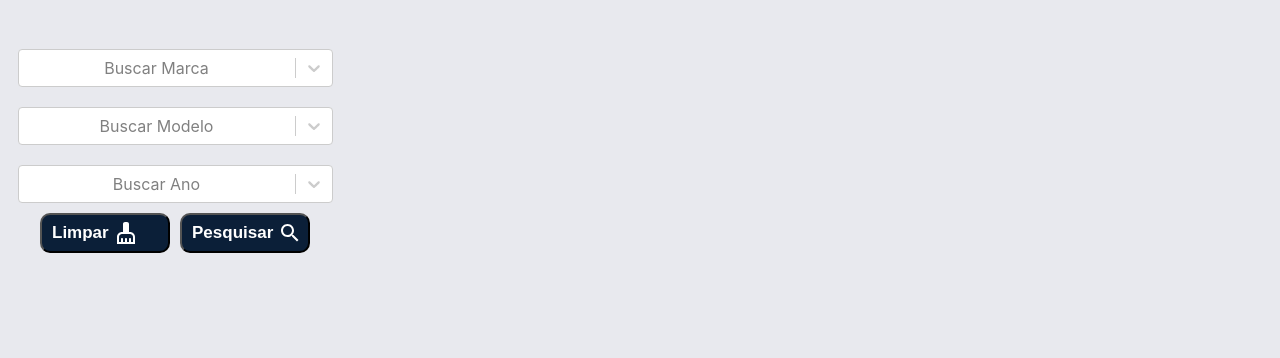
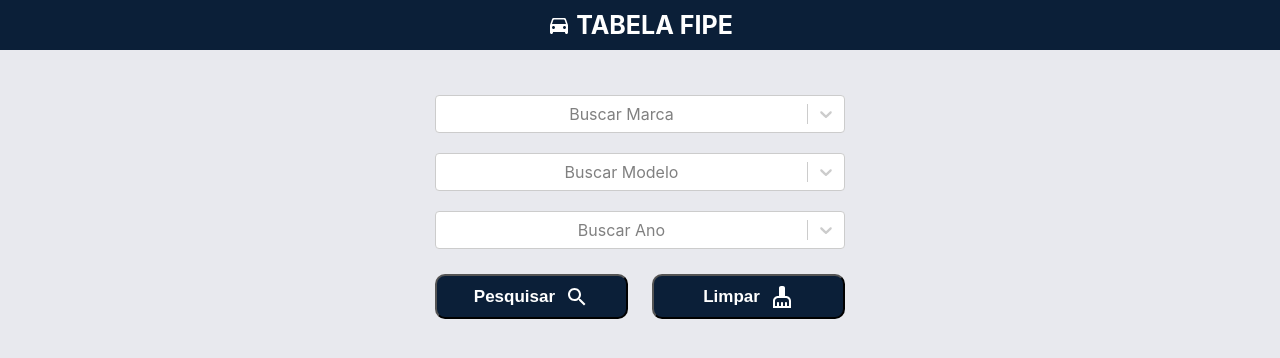
Before and after one commit to gabrielp1999/tabela-fibe-react, a React (Create React App) app: page / in a window 1280 px wide. Shown: the top 358 px of the page. Built offline with nearby package versions, Linux system fonts and the light colour scheme; no server answers.

Commit message:
finalizando

```diff
--- a/src/App.css
+++ b/src/App.css
@@ -6,6 +6,25 @@ body {
   margin: 0px;
   padding: 0px;
 }
+
+.nav-bar {
+  height: 50px;
+  width: 100vw;
+  font-size: 25px;
+  background-color: #0b1f38;
+  margin-bottom: 15px;
+  display: flex;
+  justify-content: center;
+  align-items: center;
+  font-weight: bold;
+  color: #fff;
+  gap: 5px;
+}
+.icon-car {
+  color: #fff;
+}
+
+
 .App {
   text-align: center;
 }
@@ -15,11 +34,12 @@ body {
   justify-content: center;
   align-items: center;
   flex-direction: column;
-  margin-top: 30px;
+  width: 90vw;
+  margin: 0 auto;
 }
 
 .select {
-  width: 90%;
+  width: 100%;
   margin: 10px 0;
 }
 
@@ -29,23 +49,25 @@ body {
 
 .buttons {
   display: flex;
-  justify-content: center;
+  justify-content: space-between;
   gap: 5px;
-  width: 250px;
+  width: 100%;
+  margin-top: 15px;
 }
 
 .buttons button {
   background-color: #0b1f38;
   color: #fff;
-  padding: 10px;
+  padding: 0 10px;
   border-radius: 10px;
   font-weight: bold;
   font-size: 17px;
-  width: 130px;
-  height: 40px;
+  width: 47%;
+  height: 45px;
   align-items: center;
   display: flex;
-  gap: 5px;
+  justify-content: center;
+  gap: 10px;
 }
 .buttons img {
   height: 40px;
@@ -68,30 +90,61 @@ body {
 }
 
 
-@media screen and (min-width:790px){
+@media screen and (min-width:768px) {
+  .details {
+    width: 75vw !important;
+    margin: 20px auto;
+  }
+
+
+  .fields {
+    justify-content: flex-start;
+    margin-top: 20px auto;
+    width: 70vw;
+  }
+
+}
+
+
+@media screen and (min-width:1020px){
+
   .main {
     display: flex;
+    width: 1024px;
+    margin: 0px auto;
+    justify-content: center;
+    gap: 3%;
   }
 
   .fields {
     justify-content: flex-start;
-    margin-top: 39px;
-    width: 350px;
+    margin-top: 20px;
+    width: 40%;
   }
 
   .buttons {
     display: flex;
     gap: 10px;
-    width: 270px;
+    width: 100%;
+  }
+
+  .buttons button {
+    padding: 0px 10px;
   }
 
   .details {
-    min-width: 520px;
+    width: 40% !important;
+    margin-top: 20px !important;
   }
 
   .card {
-    padding: 5px 10px;
+    padding: 5px 15px;
+    width: 95%;
   }
 
+  .div-infor {
+    margin-left: 17px;
+    width: 95%;
+  }
 
 }
--- a/src/App.jsx
+++ b/src/App.jsx
@@ -1,12 +1,13 @@
 import './App.css';
 import Main from './Components/Main';
+import Navbar from './Components/NavBar';
 
 
 function App() {
   document.title = 'Tabela Fipe';
   return (
     <div className="App">
-
+      <Navbar />
       <Main />
     </div>
   );
--- a/src/Components/Details/Details.css
+++ b/src/Components/Details/Details.css
@@ -33,22 +33,15 @@
   width: 50%
 }
 
-.card-value-car {
-  height: 60px;
-  background-color: #0b1f38 !important;
-  display: flex;
-  align-items: center;
-  border-radius: 5px 5px 25px 25px !important;
-  margin-top: 5px;
-}
+
 
 
 .details {
   padding: 5px 0px;
   border-radius: 10px;
-  width: 85%;
-  margin-left: 30px;
-  margin-top: 20px;
+  width: 91vw;
+  margin: 0 auto;
+  margin-top: 40px;
 }
 
 .div-info {
@@ -61,10 +54,19 @@
 .card {
   display: flex;
   background: #fff;
-  margin: 4px 0;
+  margin: 4px auto;
   border-radius: 4px;
-  padding: 5px 5px;
-  width: 97%;
+  padding: 5px 28px;
+  width: 85%;
+}
+
+.card-value-car {
+  height: 60px;
+  background-color: #0b1f38;
+  display: flex;
+  align-items: center;
+  border-radius: 5px 5px 25px 25px;
+  margin-top: 20px;
 }
 
 .div-img {
@@ -76,6 +78,14 @@
   width: 100%;
 }
 
-.sliderBiel {
+.slider {
   margin: 0 auto !important;
 }
+
+.slick-prev, .slick-next {
+  display: none !important;
+}
+
+.slick-dots  li{
+display: none;
+}
--- a/src/Components/Details/Details.jsx
+++ b/src/Components/Details/Details.jsx
@@ -19,11 +19,17 @@ function Details(props) {
     return null;
   }
 
+  if(props.isLoading){
+    return (
+      <div className='details'>
+        <img src='/tabela-fipe-react/loading.gif' alt='carregando' />
+      </div>
+    );
+  }
+
   return (
-
-
-      <div className='details'>
-         <Slider className='sliderBiel' {...settings}>
+    <div className='details'>
+      <Slider className='slider' {...settings}>
         <div className='div-info'>
           <div className='card'>
             <div className='key'>Mês de referência:</div>
@@ -55,9 +61,8 @@ function Details(props) {
           </div>
         </div>
         <div className='div-img'>
-          <img src="http://1.bp.blogspot.com/-RtAyYJ-wDMI/UqHHITQj9dI/AAAAAAAAF5s/-MZKETwfxn0/s1600/carro_top2.png" alt="" />
+          <img src={props.imgCar} alt="" />
         </div>
-
       </Slider>
     </div>
 
--- a/src/Components/Main/index.jsx
+++ b/src/Components/Main/index.jsx
@@ -13,6 +13,8 @@ function Main() {
   const [yearSelected, setYearSelected] = useState(null);
   const [car, setCar] = useState({});
   const [show, setShow] = useState(false);
+  const [imgCar, setImgCar] = useState('');
+  const [isLoading, setIsLoading] = useState(false);
 
   useEffect(()=> {
     axios.get(`${apiBase}/carros/marcas`).then((response) =>{
@@ -78,12 +80,30 @@ function Main() {
 
   const search = () => {
     if(yearSelected){
+      setIsLoading(true);
       axios
       .get(`${apiBase}/carros/marcas/${selectedBrand.value}/modelos/${selectedModel.value}/anos/${yearSelected.value}`)
-      .then((response) => setCar(response.data));
+      .then((response) => {
+        setCar(response.data);
+        const term = `${response.data.Marca} ${response.data.Modelo} ${response.data.AnoModelo}`;
+        // searchImageCar(term);
+        setImgCar('http://1.bp.blogspot.com/-RtAyYJ-wDMI/UqHHITQj9dI/AAAAAAAAF5s/-MZKETwfxn0/s1600/carro_top2.png')
+        setIsLoading(false);
+      })
+      .catch(() => setIsLoading(false));
       setShow(true);
     }
   }
+
+  // const searchImageCar = (termSearch) => {
+  //   if(termSearch) {
+  //     axios
+  //       .get(`https://tabela-fipe-flipggs.vercel.app/api/image?q=${termSearch}`)
+  //       .then((response) => {
+  //         setImgCar(response.data.imageUrl);
+  //       });
+  //   }
+  // }
 
   const clean = () => {
     setSelectedBrand(null);
@@ -108,6 +128,8 @@ function Main() {
          search={search}
        />
        <Details
+        isLoading={isLoading}
+        imgCar={imgCar}
         car={car}
         show={show}
       />
@@ -116,3 +138,8 @@ function Main() {
 }
 
 export default Main;
+
+
+/// 1024 px desktop
+/// 768 tablet
+// conteudo centralizado e com titulo
--- /dev/null
+++ b/src/Components/NavBar/index.jsx
@@ -0,0 +1,13 @@
+import React from 'react';
+import { DirectionsCarRounded } from '@mui/icons-material';
+
+function NavBar() {
+  return(
+    <nav className='nav-bar'>
+      <DirectionsCarRounded className='icon-car' />
+      <label>TABELA FIPE</label>
+    </nav>
+  )
+}
+
+export default NavBar;
--- a/src/Components/ResearchField/index.jsx
+++ b/src/Components/ResearchField/index.jsx
@@ -33,8 +33,8 @@ function ResearchField({
         onChange={yearChange}
       />
       <div className='buttons'>
+        <button onClick={() => search()}>Pesquisar<Search style={{ color: "#fff" }} /></button>
         <button onClick={() => clean()}>Limpar <CleaningServicesIcon style={{ color: "#fff" }} /></button>
-        <button onClick={() => search()}>Pesquisar<Search style={{ color: "#fff" }} /></button>
       </div>
     </div>
   )
```
Also changed, not shown: public/loading.gif (added), 1 other file (tests, documents, lock files or other folders).
